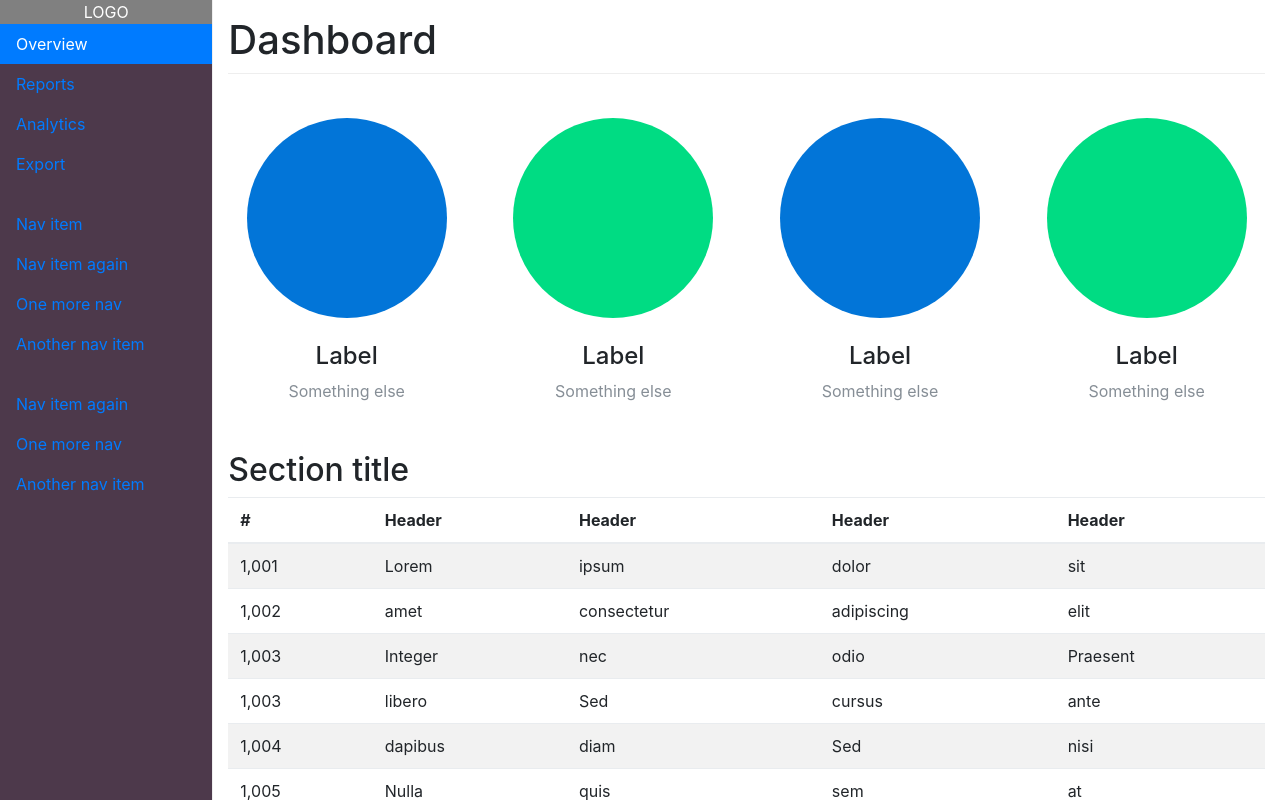
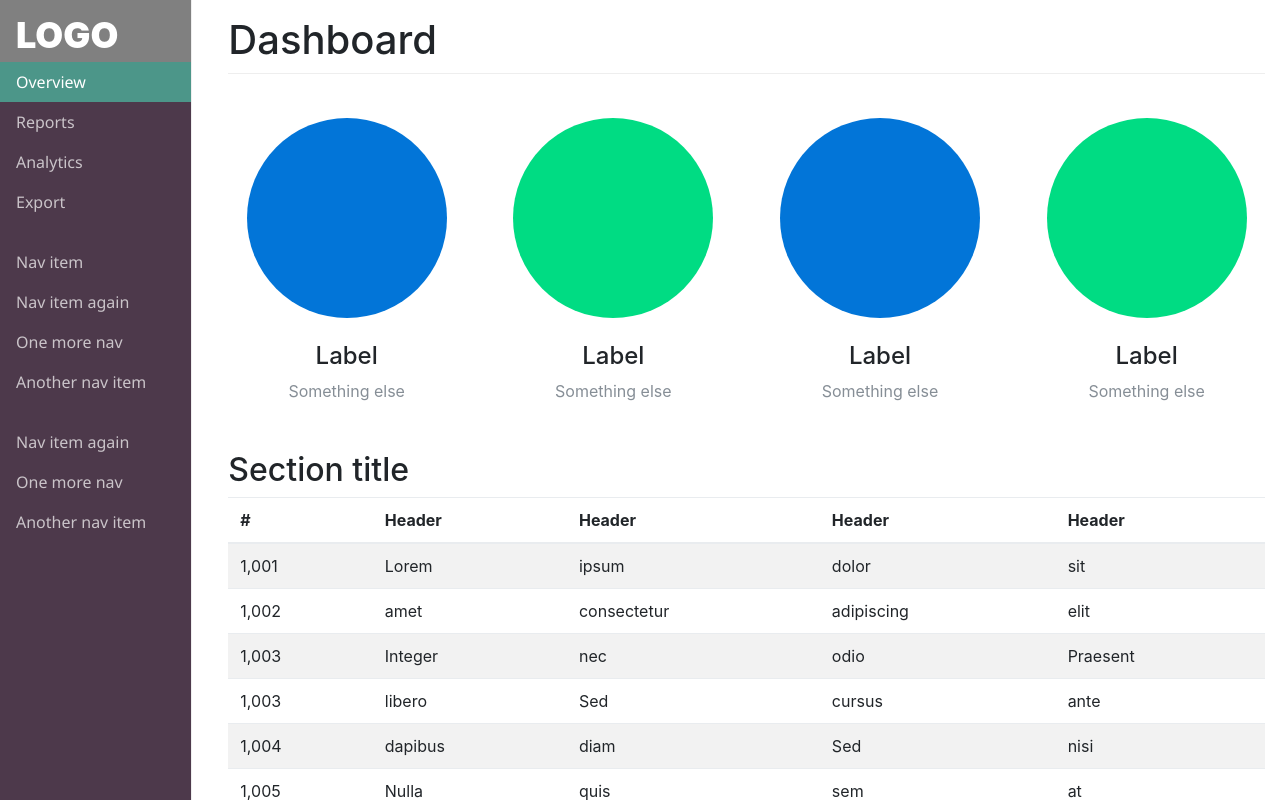
Before and after one commit to Matovidlo/IIS_nieco, a PHP site: page /html/template.html in a window 1280 px wide. Run offline with PHP 8.4, Linux system fonts and the light colour scheme.

Commit message:
Fix template
Signed-off-by: Marek Tamaskovic <tamaskovic.marek@gmail.com>

```diff
--- a/html/template.css
+++ b/html/template.css
@@ -3,6 +3,8 @@
  */
 
 /* Move down content because we have a fixed navbar that is 3.5rem tall */
+@import url('https://fonts.googleapis.com/css?family=Noto+Sans');
+
 body {
   padding-top: 3.5rem;
 }
@@ -62,3 +64,27 @@ h1 {
   padding-top: 1.5rem;
   padding-bottom: 1.5rem;
 }
+
+.row nav{
+  width: 15%;
+}
+
+.nav-link {
+  color: rgb(202,196,201);
+  font-family: 'Noto Sans', sans-serif;
+}
+
+.nav-link.active {
+  background-color: #4C9689 !important;
+  color: #FFFFFF;
+}
+
+.nav-link.active:hover {
+  background-color: #4C9689 !important;
+  color: #FFFFFF;
+}
+
+.nav-link:hover{
+  background-color: #3E313C !important;
+  color: rgb(202,196,201)
+}
--- a/html/template.html
+++ b/html/template.html
@@ -34,8 +34,8 @@
     <div class="container-fluid" style="position: absolute; top:0px;">
       <div class="row">
         <nav class="col-sm-3 col-md-2 d-none d-sm-block bg-slack sidebar" style="padding: 0px; background-color: #4d394b;">
-            <div style="display: block;background: grey;color: white;margin: 0 auto;align-content: center;padding: 0px;">
-                <div style="width: fit-content; margin: 0 auto;">
+            <div style="display: block; background: grey;color: white;">
+                <div style="font-weight: 900; font-size:27pt; padding: 8px 0 0 16px;">
                     <span>LOGO</span>
                 </div>
             </div>
```
